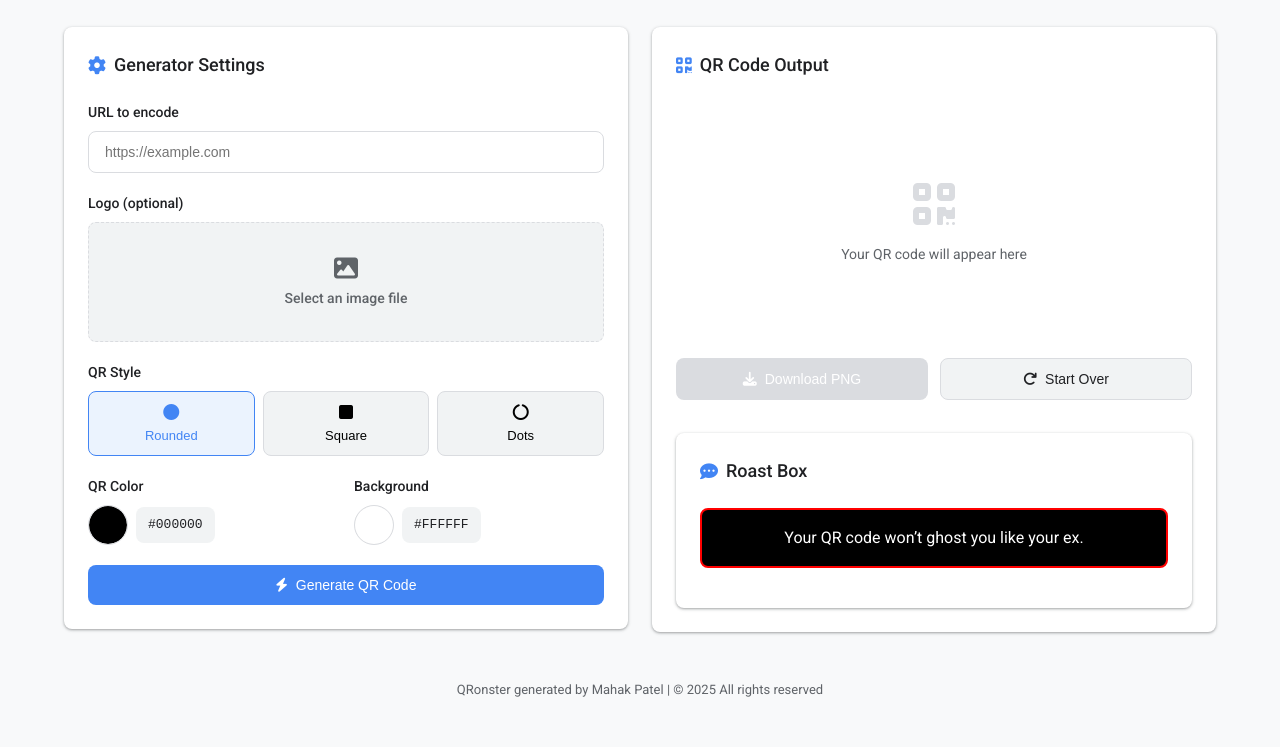
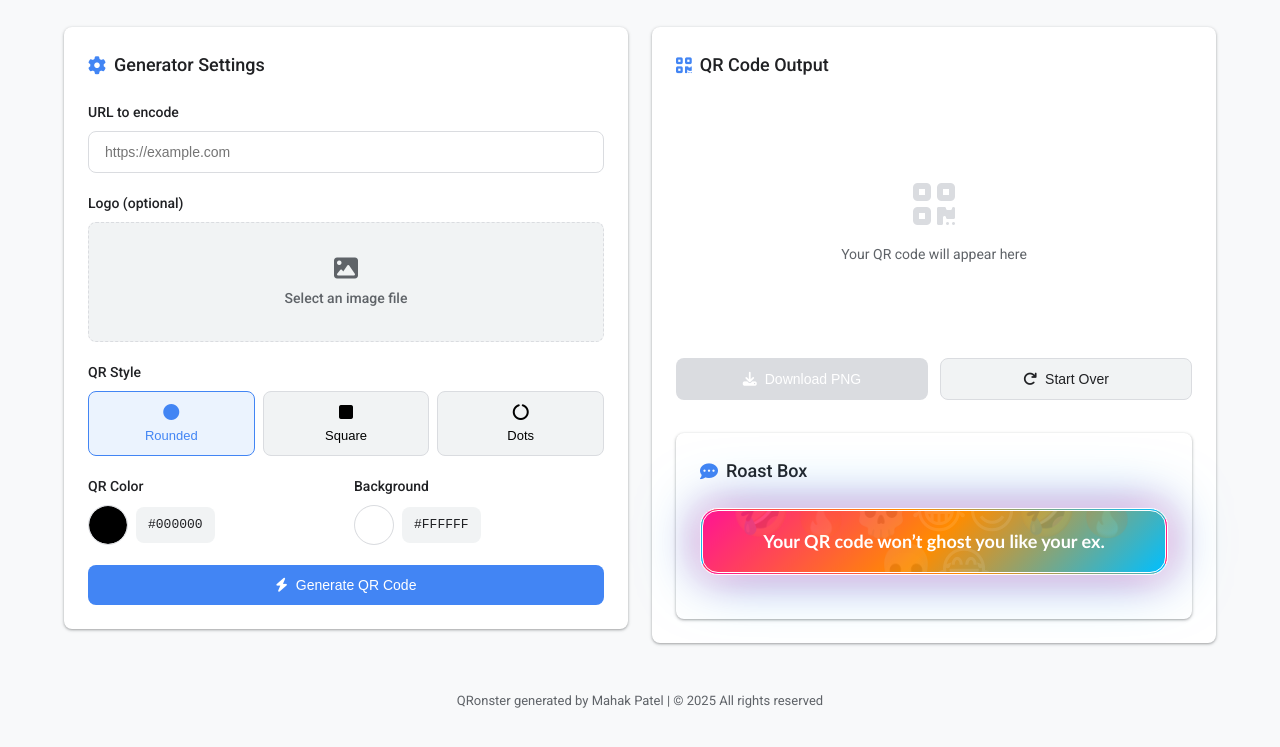
Before and after one commit to Oyemahak/QRonster, a plain HTML site: page public/index.html in a window 1280 px wide. Shown: the part 103-850 px from the top of the page. Drawn offline with Linux system fonts and the light colour scheme; a script that the page names is missing.

Commit message:
Style is ready for roast message

```diff
--- a/public/css/style.css
+++ b/public/css/style.css
@@ -396,16 +396,70 @@
     height: fit-content;
   }
 
-  .roast-message {
-    font-size: 16px;
-    color: #FFFFFF;
-    background-color: #000000;
-    padding: 16px;
-    border-radius: var(--radius);
-    border: 2px solid #ff0000;
-    margin-top: 8px;
-    font-weight: 400;
-  }
+.roast-message {
+  position: relative;
+  font-size: 18px;
+  color: #fff;
+  background: linear-gradient(135deg, #ff1493, #ff8c00, #00bfff);
+  padding: 16px 16px;
+  border-radius: 18px;
+  border: 3px double #ffffff;
+  box-shadow: 0 0 20px rgba(255, 255, 255, 0.5),
+              0 0 40px rgba(255, 20, 147, 0.5),
+              0 0 60px rgba(0, 191, 255, 0.5);
+  font-weight: bold;
+  font-family: 'Trebuchet MS', 'Comic Sans MS', cursive;
+  margin: 20px 0;
+  z-index: 1;
+  overflow: hidden;
+  line-height: 1.6;
+}
+
+/* Glowing animated emoji background */
+.roast-message::before {
+  content: "🤣🔥💀😂😈🤣🔥💀😂";
+  position: absolute;
+  top: 0;
+  left: 0;
+  font-size: 48px;
+  color: rgba(255, 255, 255, 0.1);
+  width: 100%;
+  height: 100%;
+  text-align: center;
+  line-height: 1.2;
+  z-index: 0;
+  animation: emojiRain 10s linear infinite;
+  pointer-events: none;
+}
+
+/* Floating top & bottom emoji sprinkles */
+.roast-message::after {
+  position: absolute;
+  bottom: -12px;
+  right: 10px;
+  font-size: 32px;
+  opacity: 0.7;
+  animation: floatBubbles 6s ease-in-out infinite;
+  z-index: 2;
+}
+
+/* Text above background */
+.roast-message > * {
+  position: relative;
+  z-index: 3;
+}
+
+/* Animations */
+@keyframes emojiRain {
+  0% { transform: translateY(0); }
+  100% { transform: translateY(-100%); }
+}
+
+@keyframes floatBubbles {
+  0%, 100% { transform: translateY(0); }
+  50% { transform: translateY(-10px); }
+}
+
 
 
   footer {
```
